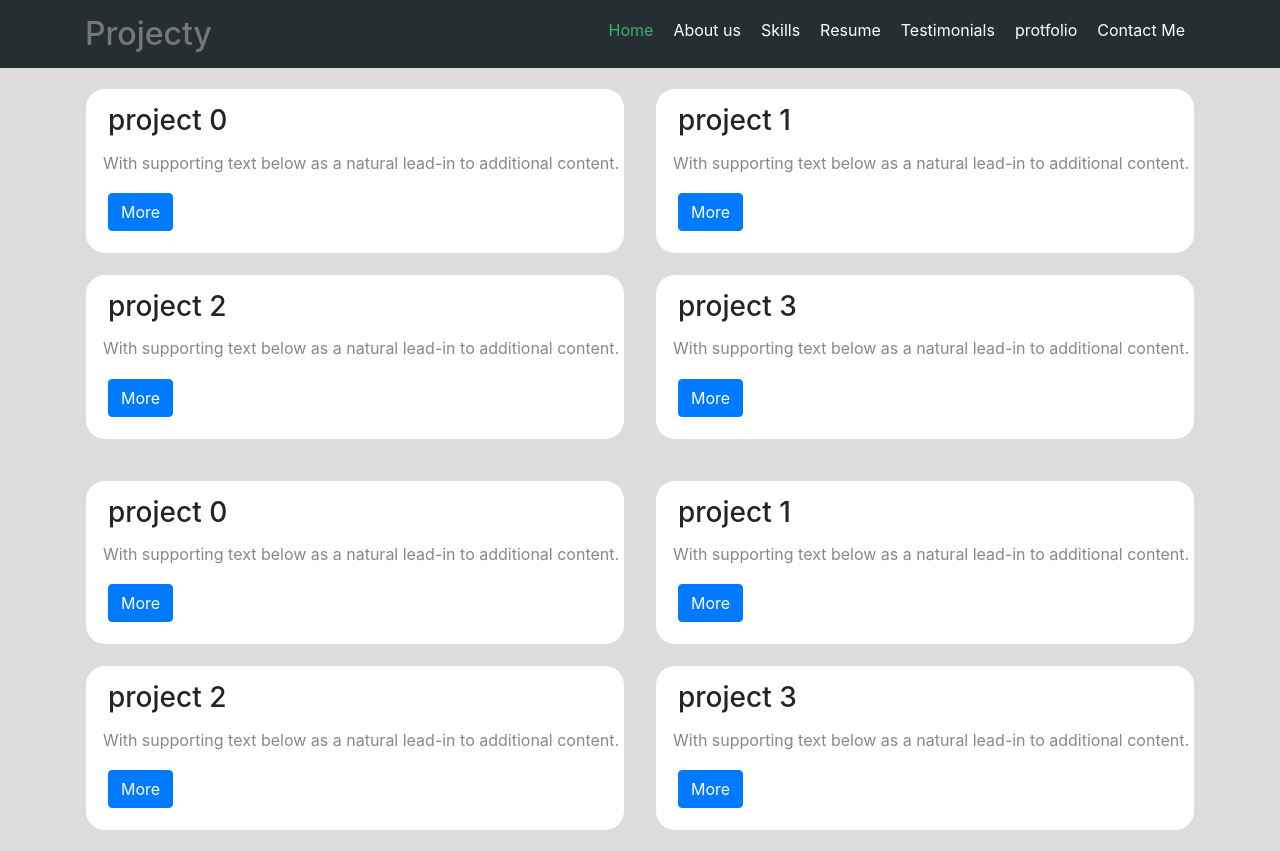
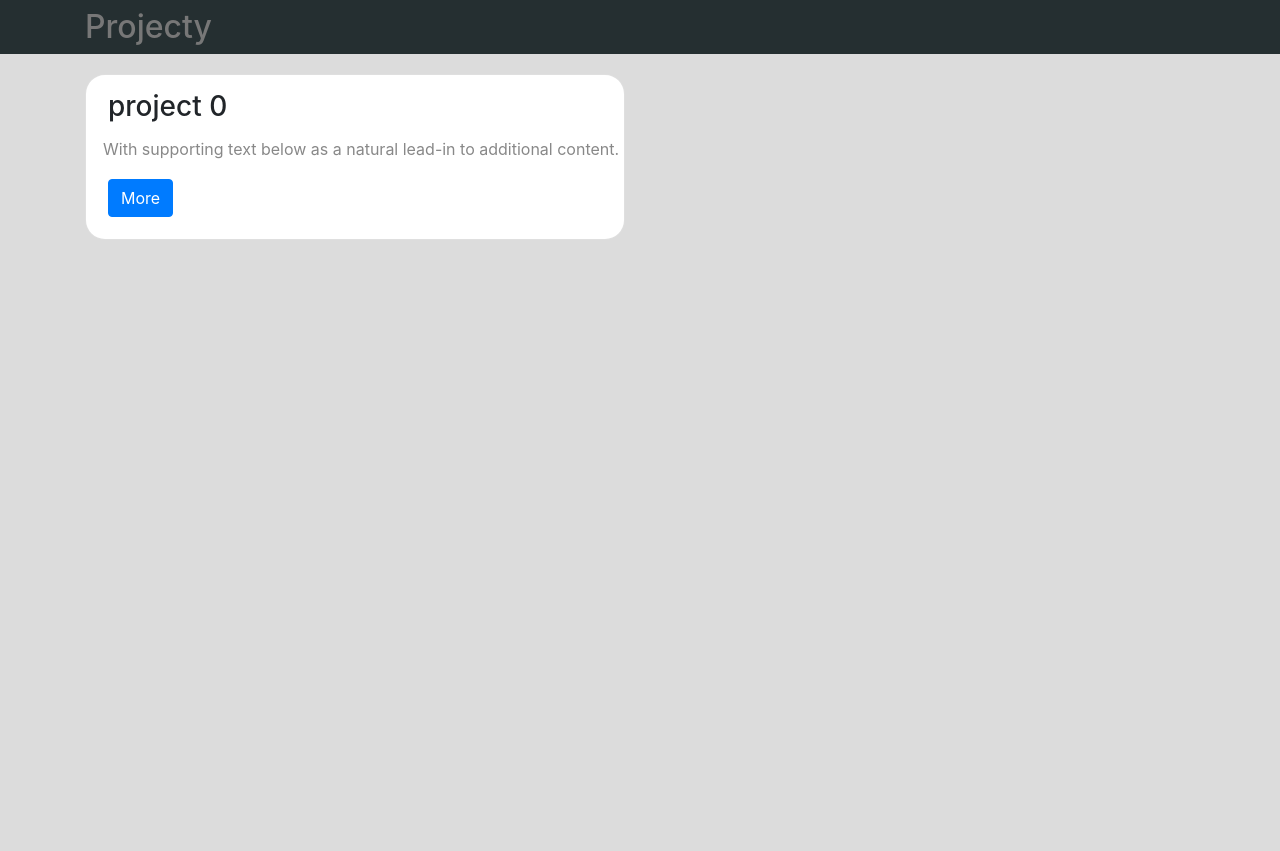
Before and after one commit to odaialmasri/projecti, a Flask app: page /view in a window 1280 px wide. After the commit the page ends 239 px from the top, so only its background shows below. Run offline with Flask 2, Linux system fonts and the light colour scheme; some libraries are stand-ins or nearby versions.

Commit message:
projectpage

```diff
--- a/app.py
+++ b/app.py
@@ -16,7 +16,6 @@ Login = False
 @app.route("/")
 def home():
 	return render_template("index.html")
-
 
 @app.route("/signup",methods=["post","get"])
 def signup():
--- a/static/stylesheets/style.css
+++ b/static/stylesheets/style.css
@@ -78,7 +78,7 @@
     background-image: url('../images/slider1.jpg');
     background-size: cover;
     background-color: #EEE;
-    height: 600px;
+    height: 674px;
     padding-top: 30px;
     padding-bottom: 50px;
     overflow-x: hidden;
--- a/templates/layout.html
+++ b/templates/layout.html
@@ -18,15 +18,7 @@
         <div class="navbar">
             <div class="container">
                 <h2 class="fl-left">Projecty</h2>
-                    <ul>
-                        <li class="active"><a href="/">Home </a></li>
-                        <li><a href="#">About us</a></li>
-                        <li><a href="#">Skills</a></li>
-                        <li><a href="#">Resume</a></li>
-                        <li><a href="#">Testimonials</a></li>
-                        <li><a href="#">protfolio</a></li>
-                        <li><a href="#">Contact Me</a></li>
-                    </ul>
+
 
             </div>
         </div>
--- a/templates/projects.html
+++ b/templates/projects.html
@@ -1,4 +1,3 @@
-
 {% extends "layout.html" %}
 {%block body%}
 <div class="projects">
@@ -11,85 +10,7 @@
         <p class="card-text">With supporting text below as a natural lead-in to additional content.</p>
         <a href="#" class="btn btn-primary">More</a>
       </div>
-    </div>
-  </div>
-  <div class="col-sm-6">
-    <div class="card">
-      <div class="card-block">
-        <h3 class="card-title">project 1</h3>
-        <p class="card-text">With supporting text below as a natural lead-in to additional content.</p>
-        <a href="#" class="btn btn-primary">More</a>
-      </div>
-    </div>
-  </div>
-</div>
 
-
-
-<div class="row">
-  <div class="col-sm-6">
-    <div class="card">
-      <div class="card-block">
-        <h3 class="card-title">project 2</h3>
-        <p class="card-text">With supporting text below as a natural lead-in to additional content.</p>
-        <a href="#" class="btn btn-primary">More</a>
-      </div>
-    </div>
-  </div>
-  <div class="col-sm-6">
-    <div class="card">
-      <div class="card-block">
-        <h3 class="card-title">project 3</h3>
-        <p class="card-text">With supporting text below as a natural lead-in to additional content.</p>
-        <a href="#" class="btn btn-primary">More</a>
-      </div>
-    </div>
-  </div>
-</div>
-</div>
-</div>
-<div class="projects">
-<div class="container">
-<div class="row">
-  <div class="col-sm-6">
-    <div class="card">
-      <div class="card-block">
-        <h3 class="card-title">project 0</h3>
-        <p class="card-text">With supporting text below as a natural lead-in to additional content.</p>
-        <a href="#" class="btn btn-primary">More</a>
-      </div>
-    </div>
-  </div>
-  <div class="col-sm-6">
-    <div class="card">
-      <div class="card-block">
-        <h3 class="card-title">project 1</h3>
-        <p class="card-text">With supporting text below as a natural lead-in to additional content.</p>
-        <a href="#" class="btn btn-primary">More</a>
-      </div>
-    </div>
-  </div>
-</div>
-
-
-
-<div class="row">
-  <div class="col-sm-6">
-    <div class="card">
-      <div class="card-block">
-        <h3 class="card-title">project 2</h3>
-        <p class="card-text">With supporting text below as a natural lead-in to additional content.</p>
-        <a href="#" class="btn btn-primary">More</a>
-      </div>
-    </div>
-  </div>
-  <div class="col-sm-6">
-    <div class="card">
-      <div class="card-block">
-        <h3 class="card-title">project 3</h3>
-        <p class="card-text">With supporting text below as a natural lead-in to additional content.</p>
-        <a href="#" class="btn btn-primary">More</a>
-      </div>
     </div>
   </div>
 </div>
```
Also changed, not shown: 1 other file.
